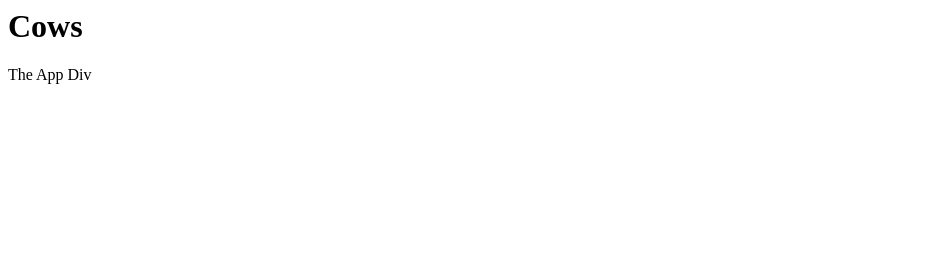
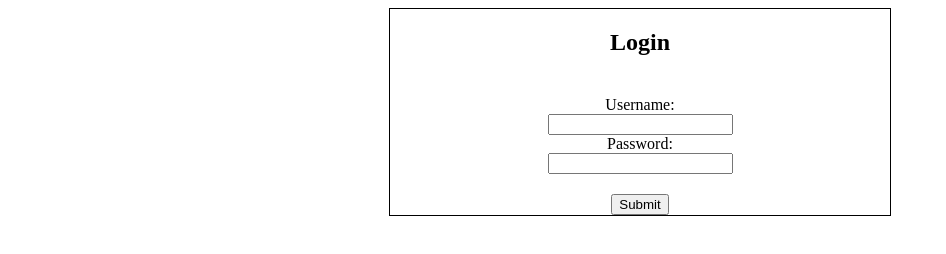
Before and after one commit to Wunder-Octopus/Cow-Clicker, a React app: page / in a window 1280 px wide. Shown: the whole page, without its empty margins (0-946 px from the left). Built offline with nearby package versions, Linux system fonts and the light colour scheme.

Commit message:
Added login page

```diff
--- a/client/components/App.js
+++ b/client/components/App.js
@@ -1,17 +1,15 @@
-import React, { Component } from 'react';
+import React, {useState} from 'react';
+import {LoginPage} from './Login'
 
 
-class App extends Component {
-	constructor(props) {
-		super(props)
-	}
-	render () {
-		return (
-			<div>
-				The App Div
-			</div>
-		);
-	}
-};
+//main div, highest component
+//login screen
+function App(props) {
+	return (
+		<div className="main">
+			<LoginPage />
+		</div>
+	)
+}
 
 export default App;
--- /dev/null
+++ b/client/components/Login.js
@@ -0,0 +1,41 @@
+import React, { useState, useEffect } from 'react';
+import './styles/Login.css'
+
+export function LoginPage(props) {
+    const [username, setUsername] = useState('')
+    const [password, setPassword] = useState('')
+
+    //saves the username
+    function handleClick(event) {
+        console.log("USERNAME:", username)
+        console.log("PASSWORD:", password)
+        setUsername('')
+        setPassword('')
+    }
+
+    function handlePress(event) {
+        if (event.key === 'Enter') {
+            console.log("USERNAME:", username)
+            console.log("PASSWORD:", password)
+            setUsername('')
+            setPassword('')
+        }
+    }
+
+
+    return (
+        <div className="LoginDiv">
+            <h2>Login</h2>
+            <div className="LoginForm">
+                <label>Username: </label>
+                <input type="text" className="username" value={username} onChange={(e) => {setUsername(e.target.value)}} required/>
+                <label>Password: </label>
+                <input type="password" className="password" value={password} onChange={(e) => {setPassword(e.target.value)}} onKeyUpCapture={handlePress} required/>
+            </div>
+            <div className="loginSubmitContainer">
+              <input type="submit" onClick={handleClick} className="loginButton"/>
+            </div>
+        </div>
+    )
+
+}
--- /dev/null
+++ b/client/components/styles/Login.css
@@ -0,0 +1,30 @@
+
+#root {
+    display: flex;
+    flex-direction: column;
+    align-items: center;
+    margin-top: auto;
+}
+
+.main {
+    display: flex;
+    flex-direction: column;
+    border: 1px solid black;
+    width: 500px;
+    align-items: center;
+    justify-content: center;
+}
+
+.LoginDiv {
+    display: flex;
+    flex-direction: column;
+    align-items: center;
+    gap: 20px;
+}
+
+.loginform {
+    display: flex;
+    width: 250px;
+    flex-direction: column;
+    align-items: center;
+}
--- a/client/index.js
+++ b/client/index.js
@@ -1,13 +1,15 @@
 //React starts here
 import React from 'react';
-import { render } from 'react-dom';
+import * as ReactDOM from 'react-dom';
 import App from './components/App';
 
 //import a stylesheet here if applicable
 console.log('inside index.js');
 //doc renderer here
 
-render(
-	<App />,
-	document.getElementById('root')
+const root = ReactDOM.createRoot(document.getElementById('root'));
+root.render(
+  <React.StrictMode>
+    <App />
+  </React.StrictMode>
 );
--- a/index.html
+++ b/index.html
@@ -4,7 +4,6 @@
 	<title>Cow Clicker</title>
 </head>
 <body>
-	<h1> Cows </h1>
 
 	<div id="root"></div>
 
--- a/webpack.config.js
+++ b/webpack.config.js
@@ -31,6 +31,10 @@ module.exports = {
           },
         ],
       },
+			{
+        test: /\.css$/i,
+        use: ["style-loader", "css-loader"],
+      }
 		]
 	},
 	plugins: [
```
